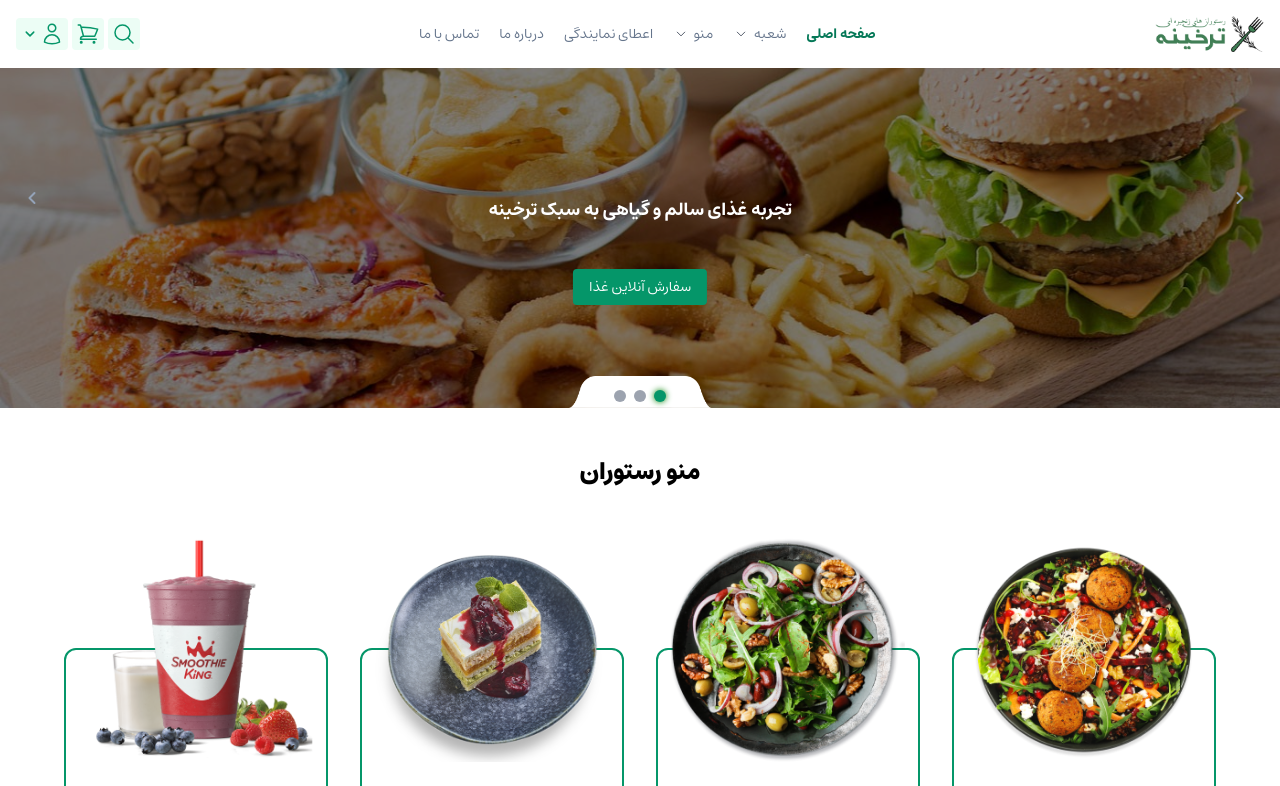
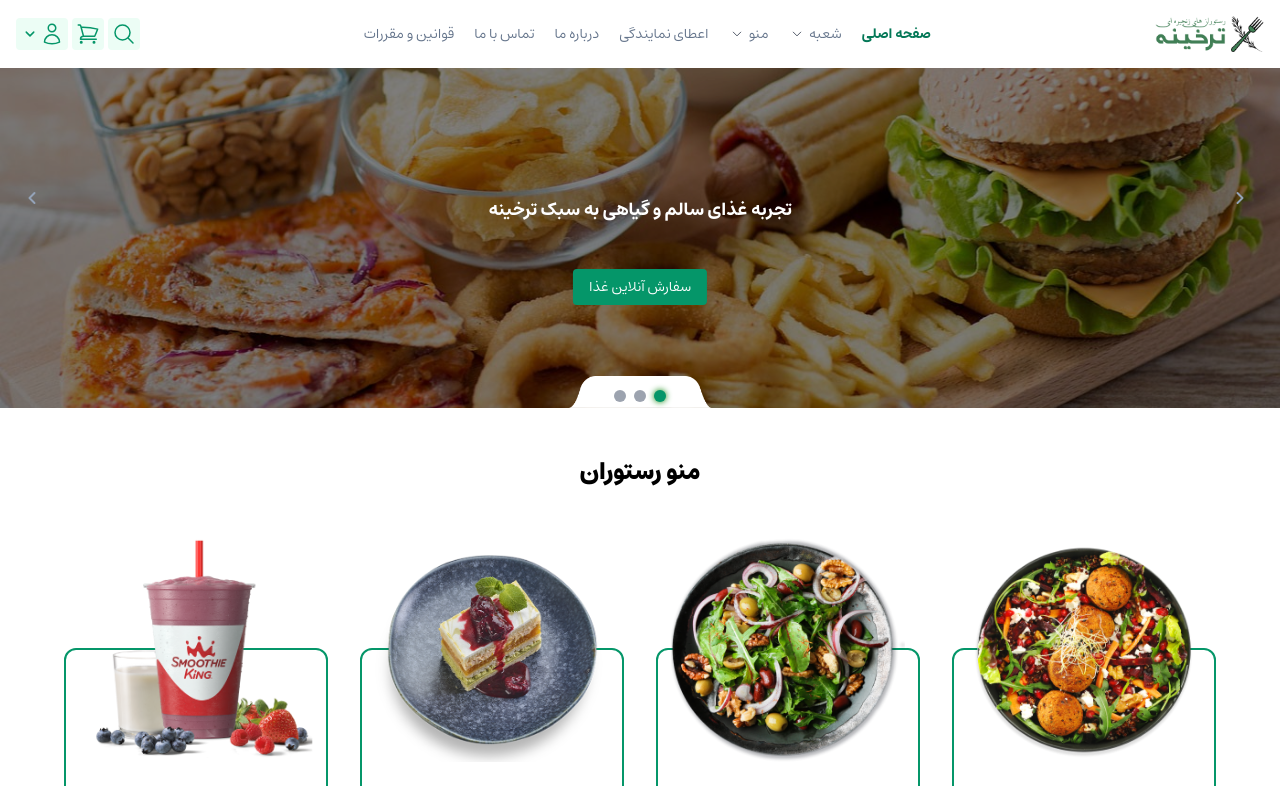
Before and after one commit to alidev-r1996/tarkhine, a Next.js app: page / in a window 1280 px wide. Shown: the top 786 px of the page. Built offline with nearby package versions, Linux system fonts and the light colour scheme.

Commit message:
fix some little bug

```diff
--- a/src/components/ekbatan/AllFoods.js
+++ b/src/components/ekbatan/AllFoods.js
@@ -10,6 +10,7 @@ import Image from "next/image";
 import { useState } from "react";
 import { toast } from "react-hot-toast";
 import { useDispatch, useSelector } from "react-redux";
+import AuthContainer from "../Auth/AuthContainer";
 
 const AllFoodUi = ({ foods }) => {
   const dispatch = useDispatch();
@@ -49,6 +50,7 @@ const AllFoodUi = ({ foods }) => {
 
   return (
     <>
+    {Login && <AuthContainer onClose={() => setLogin(!Login)} />}
       {foods.map((food) => {
         return (
           <div
--- a/src/container/Header.js
+++ b/src/container/Header.js
@@ -191,6 +191,17 @@ const Header = () => {
             تماس با ما
           </p>
         </Link>
+        <Link href="/FAQ">
+          <p
+            className={`${
+              pathname == "/FAQ"
+                ? "border-b-emerald-600 text-emerald-700 font-bold border-b"
+                : ""
+            }  menu-hover`}
+          >
+           قوانین و مقررات
+          </p>
+        </Link>
       </div>
       <div className="flex items-center gap-1">
         <p
@@ -369,6 +380,12 @@ const Header = () => {
               <p>تماس با ما </p>
             </div>
           </Link>
+          <Link href="/FAQ">
+            <div className="flex cursor-pointer items-center gap-1 py-4 px-2 border-b border-gray-300">
+              <PhoneIcon className="w-4 h-4 stroke-slate-600" />
+              <p> قوانین و مقررات</p>
+            </div>
+          </Link>
         </div>
       </div>
     </div>
```
